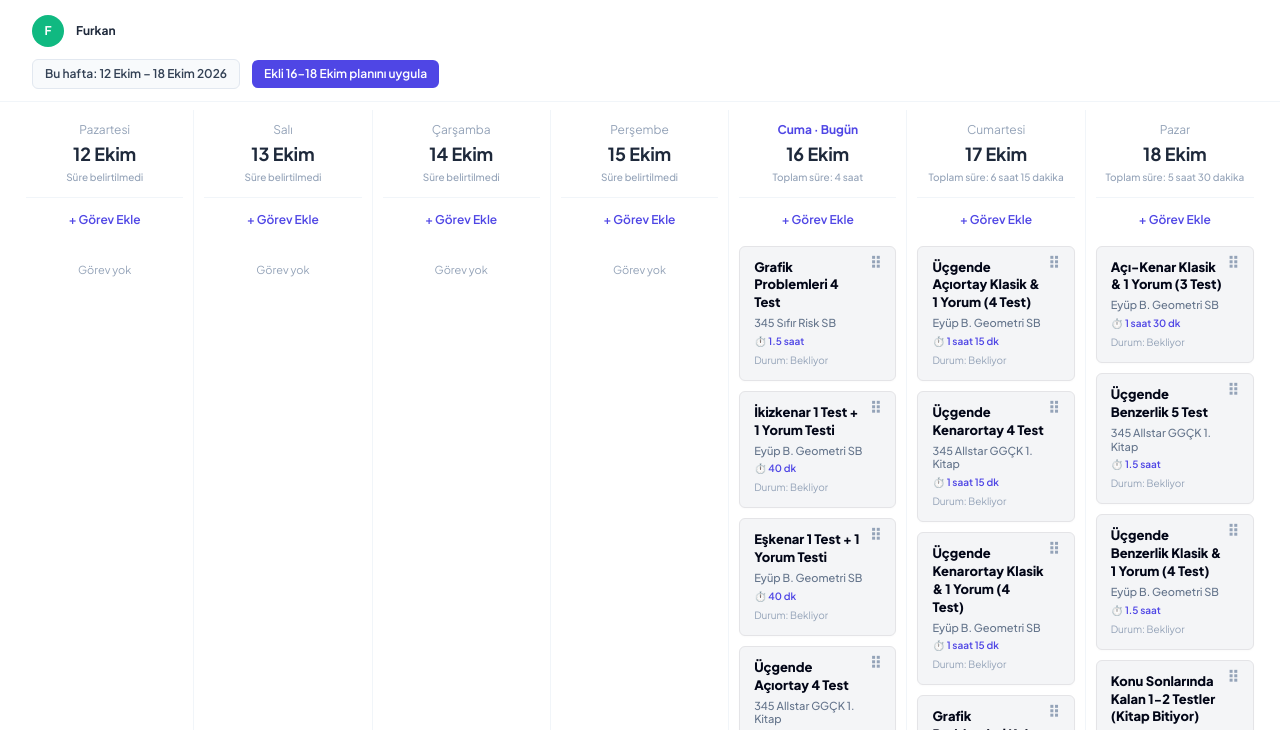
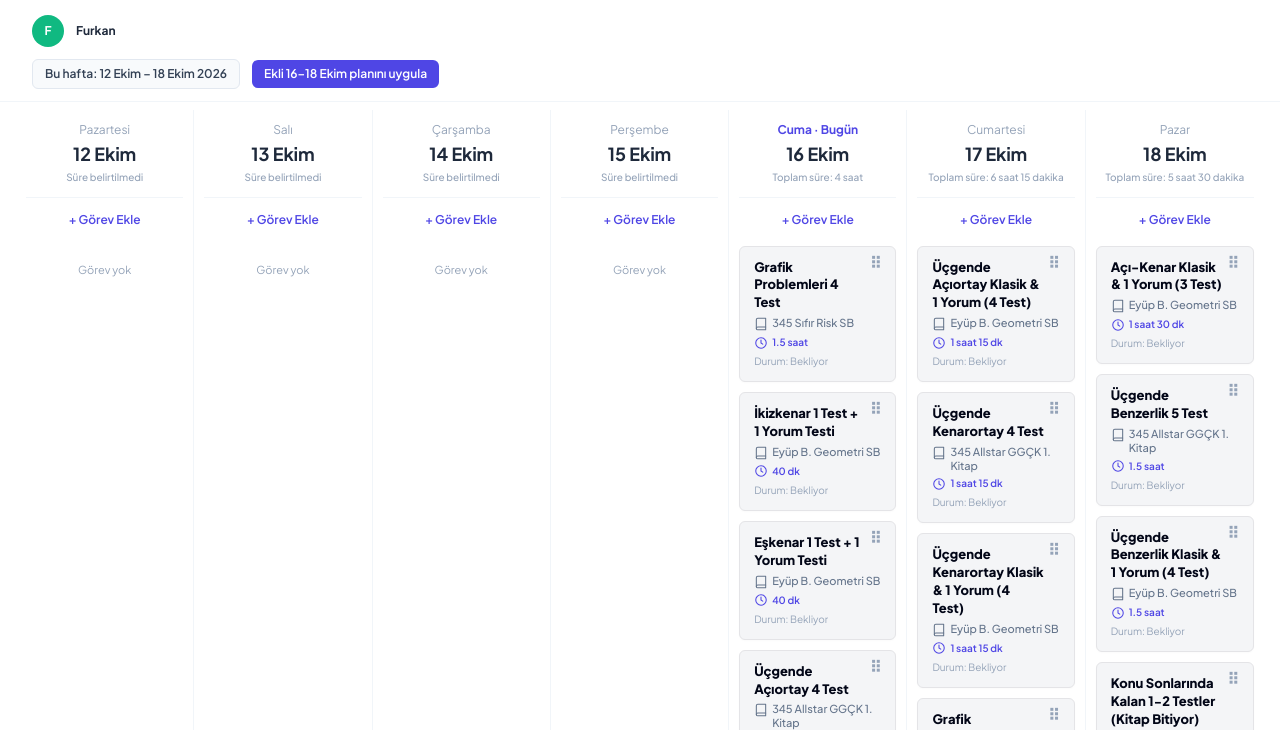
Before and after one commit to Furknsss/kocluk, a plain HTML site: page index.html in a window 1280 px wide. Shown: the part 70-800 px from the top of the page. Drawn offline with nearby package versions, Linux system fonts and the light colour scheme.

Commit message:
Add book and clock icons to task cards
Co-authored-by: Copilot <223556219+Copilot@users.noreply.github.com>

```diff
--- a/index.html
+++ b/index.html
@@ -792,8 +792,8 @@
                 <span class="card-title font-extrabold text-[13px] text-slate-950 leading-snug">${escapeHtml(t.title)}</span>
                 <button type="button" data-task-drag-handle onclick="event.stopPropagation()" aria-label="Görevi taşımak için basılı tut" title="Görevi taşımak için basılı tut" class="task-drag-handle -mr-1 -mt-1 px-1 text-slate-400 hover:text-indigo-600 font-bold text-base leading-none">⠿</button>
               </div>
-              ${t.sub ? `<div class="text-[11px] text-slate-500 font-medium mt-1 leading-tight">${escapeHtml(t.sub)}</div>` : ""}
-              ${t.duration ? `<div class="text-[10px] text-indigo-600 font-semibold mt-1">⏱️ ${escapeHtml(t.duration)}</div>` : ""}
+              ${t.sub ? `<div class="mt-1 flex items-start gap-1 text-[11px] font-medium leading-tight text-slate-500"><svg class="mt-px h-3.5 w-3.5 shrink-0" viewBox="0 0 24 24" fill="none" stroke="currentColor" stroke-width="1.8" stroke-linecap="round" stroke-linejoin="round" aria-hidden="true"><path d="M4 19.5A2.5 2.5 0 0 1 6.5 17H20"/><path d="M6.5 2H20v20H6.5A2.5 2.5 0 0 1 4 19.5v-15A2.5 2.5 0 0 1 6.5 2Z"/></svg><span>${escapeHtml(t.sub)}</span></div>` : ""}
+              ${t.duration ? `<div class="mt-1 flex items-center gap-1 text-[10px] font-semibold text-indigo-600"><svg class="h-3.5 w-3.5 shrink-0" viewBox="0 0 24 24" fill="none" stroke="currentColor" stroke-width="1.8" stroke-linecap="round" stroke-linejoin="round" aria-hidden="true"><circle cx="12" cy="12" r="9"/><path d="M12 7v5l3 2"/></svg><span>${escapeHtml(t.duration)}</span></div>` : ""}
               ${t.goal ? `<div class="text-[10px] text-indigo-700 font-semibold mt-2">Hedef: ${escapeHtml(t.goal)}</div>` : ""}
               ${t.note ? `<div class="text-[10px] text-slate-500 mt-1">${escapeHtml(t.note)}</div>` : ""}
               <div class="text-[10px] text-slate-400 mt-1">Durum: ${escapeHtml(status)}</div>
```
